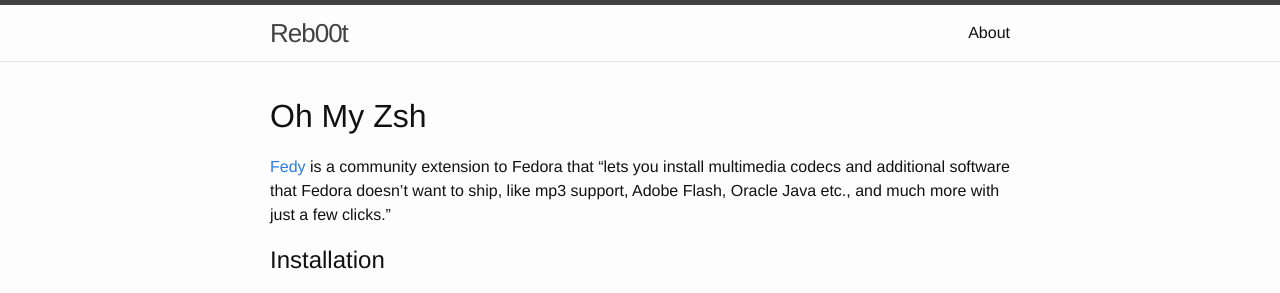
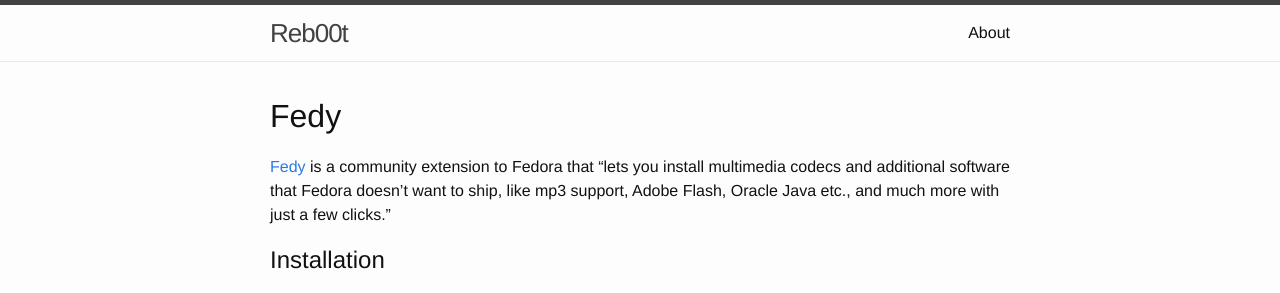
Before and after one commit to Aryess/reb00t, a Jekyll site: the page built from system/fedy.md, in a window 1280 px wide. Shown: the top 293 px of the page. Built offline with Jekyll 4.4.1, drawn with Linux system fonts in a browser that asks for light colours.

Commit message:
Editing title of last commited page (bad copypasta)

```diff
--- a/system/fedy.md
+++ b/system/fedy.md
@@ -2,7 +2,7 @@
 layout: default
 ---
 
-# Oh My Zsh
+# Fedy
 
 [Fedy][fedy] is a community extension to Fedora that "lets you install multimedia codecs and additional software that Fedora doesn't want to ship, like mp3 support, Adobe Flash, Oracle Java etc., and much more with just a few clicks."
 
```
